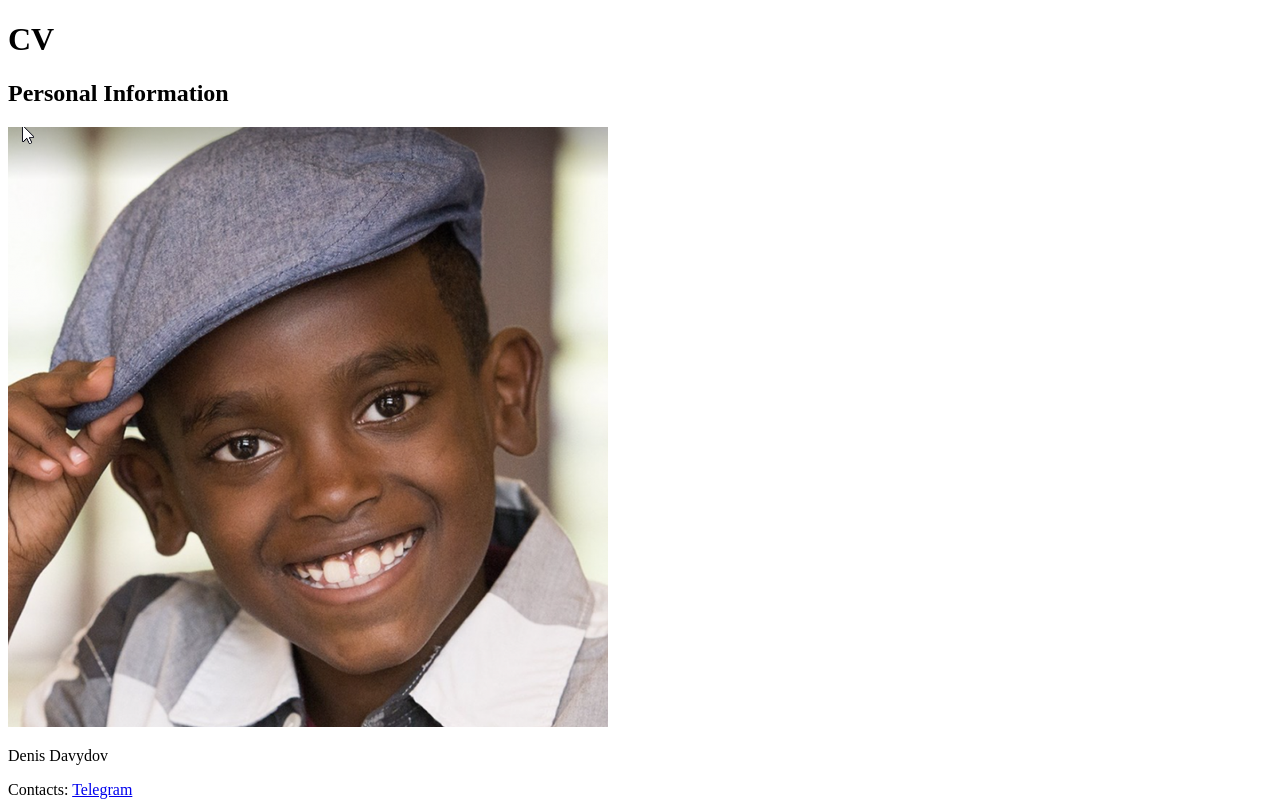
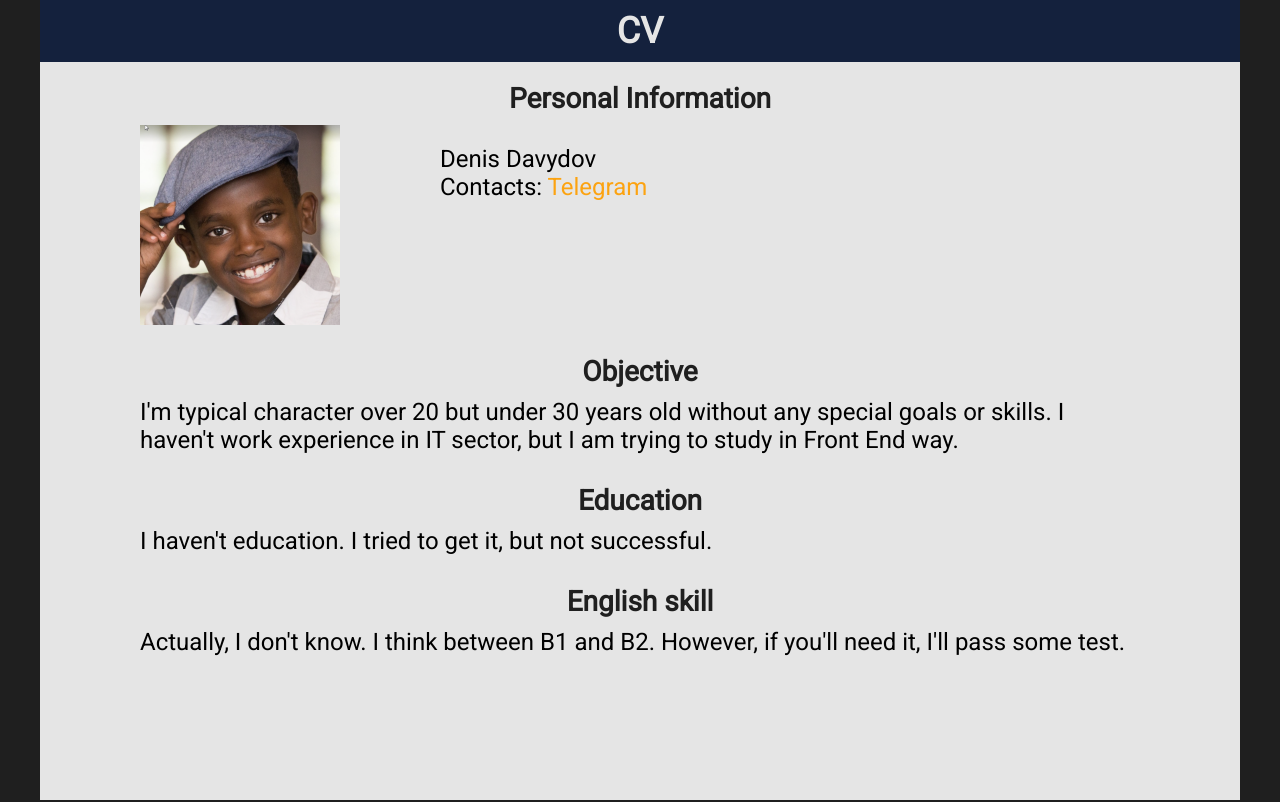
Before and after one commit to dazes033/rsschool-cv-1, a website: page index.html in a window 1280 px wide. Shown: the top 802 px of the page. Drawn offline with Linux system fonts and the light colour scheme.

Commit message:
refactor: add style.css

```diff
--- a/index.html
+++ b/index.html
@@ -4,16 +4,20 @@
   <meta charset="UTF-8">
   <meta name="viewport" content="width=device-width, initial-scale=1.0">
   <meta http-equiv="x-ua-compatible" content="ie=edge">
+  <link rel="stylesheet" href="./style.css">
+  <link rel="preconnect" href="https://fonts.gstatic.com">
+  <link href="https://fonts.googleapis.com/css2?family=Roboto&display=swap" rel="stylesheet">
   <title>CV</title>
 </head>
 <body>
+  <main class="main">
     <header class="header">
       <h1>CV</h1>
     </header>
     <section class="personal-info">
       <h2 class="personal-info__header">Personal Information</h2>
       <div class="personal-info__wrapper">
-      <img src="./boy.png" alt="MaFoto">
+        <img class="personal-info__photo" src="./boy.png" alt="MaFoto">
         <div class="personal-info__text">
           <p class="fullname">
             Denis Davydov
@@ -44,5 +48,6 @@
         Actually, I don't know. I think between B1 and B2. However, if you'll need it, I'll pass some test.
       </p>
     </section>
+  </main>
 </body>
 </html>
--- /dev/null
+++ b/style.css
@@ -0,0 +1,82 @@
+* {
+  padding: 0;
+  margin: 0;
+}
+
+body {
+  min-height: 100vh;
+  background-color: #1f1f1f;
+  font-family: "Roboto", sans-serif;
+}
+
+section {
+  max-width: 1000px;
+  padding: 10px;
+  margin: 0 auto;
+}
+
+a {
+  color: #fca311;
+  text-decoration: none;
+}
+
+p {
+  font-size: 24px;
+}
+
+h1 {
+  font-size: 36px;
+}
+
+h2 {
+  padding: 10px 0;
+  font-size: 28px;
+  color: #1f1f1f;
+}
+
+.main {
+  max-width: 1200px;
+  min-height: 100vh;
+  margin: 0 auto;
+  background-color: #e5e5e5;
+}
+
+.header {
+  position: sticky;
+  top: 0;
+  left: 0;
+  padding: 10px 0;
+  color: #e5e5e5;
+  text-align: center;
+  background-color: #14213d;
+}
+
+.personal-info__header {
+  text-align: center;
+}
+
+.personal-info__wrapper {
+  display: flex;
+  font-size: 24px;
+}
+
+.personal-info__photo {
+  width: 200px;
+  margin-right: 100px;
+}
+
+.personal-info__text {
+  padding-top: 20px;
+}
+
+.objective__header {
+  text-align: center;
+}
+
+.education__header {
+  text-align: center;
+}
+
+.english__header {
+  text-align: center;
+}
```
Also changed, not shown: package.json (added, +25 -0 lines), 1 other file. Lines whose indentation alone changed are shown as unchanged.
